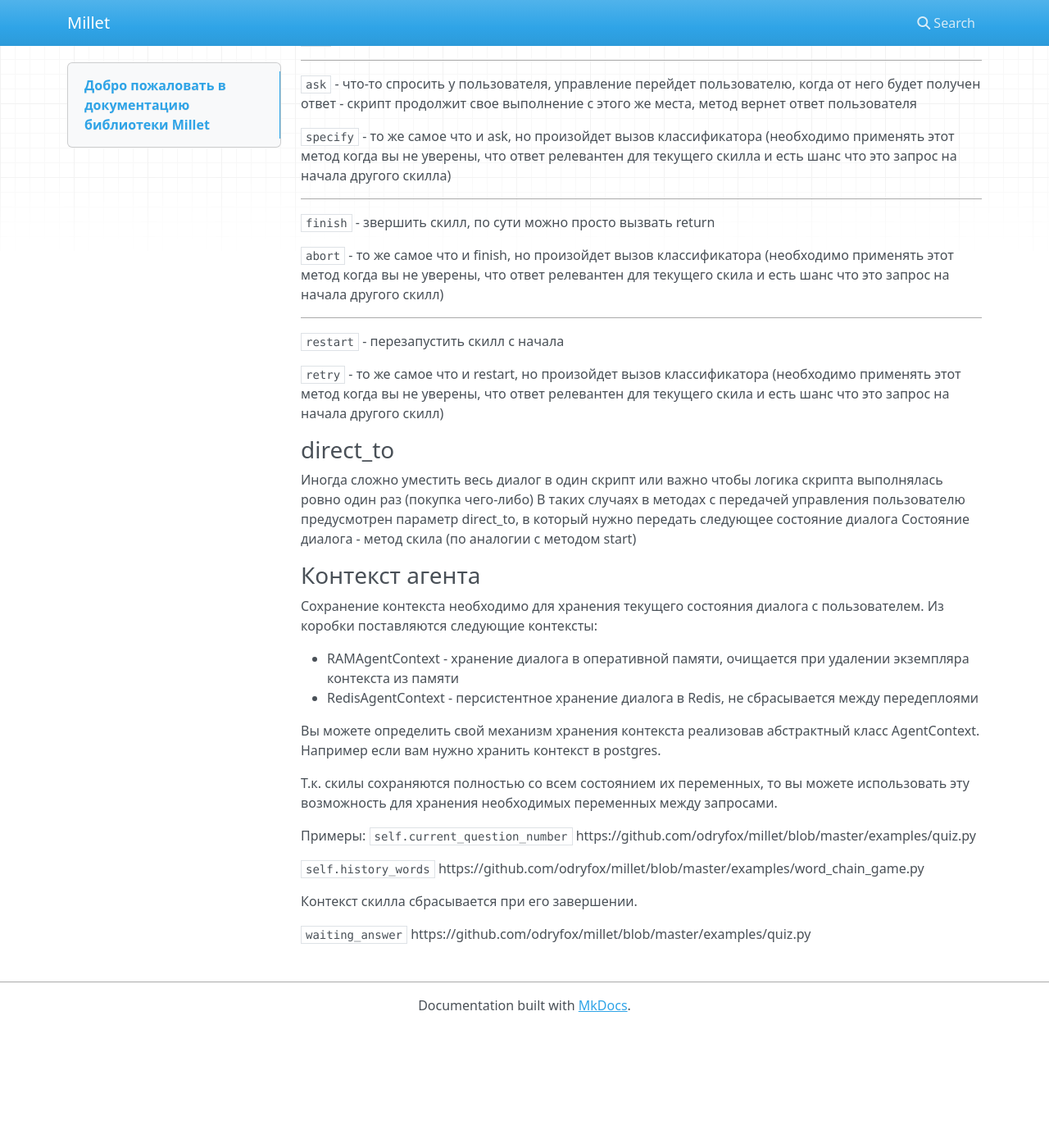
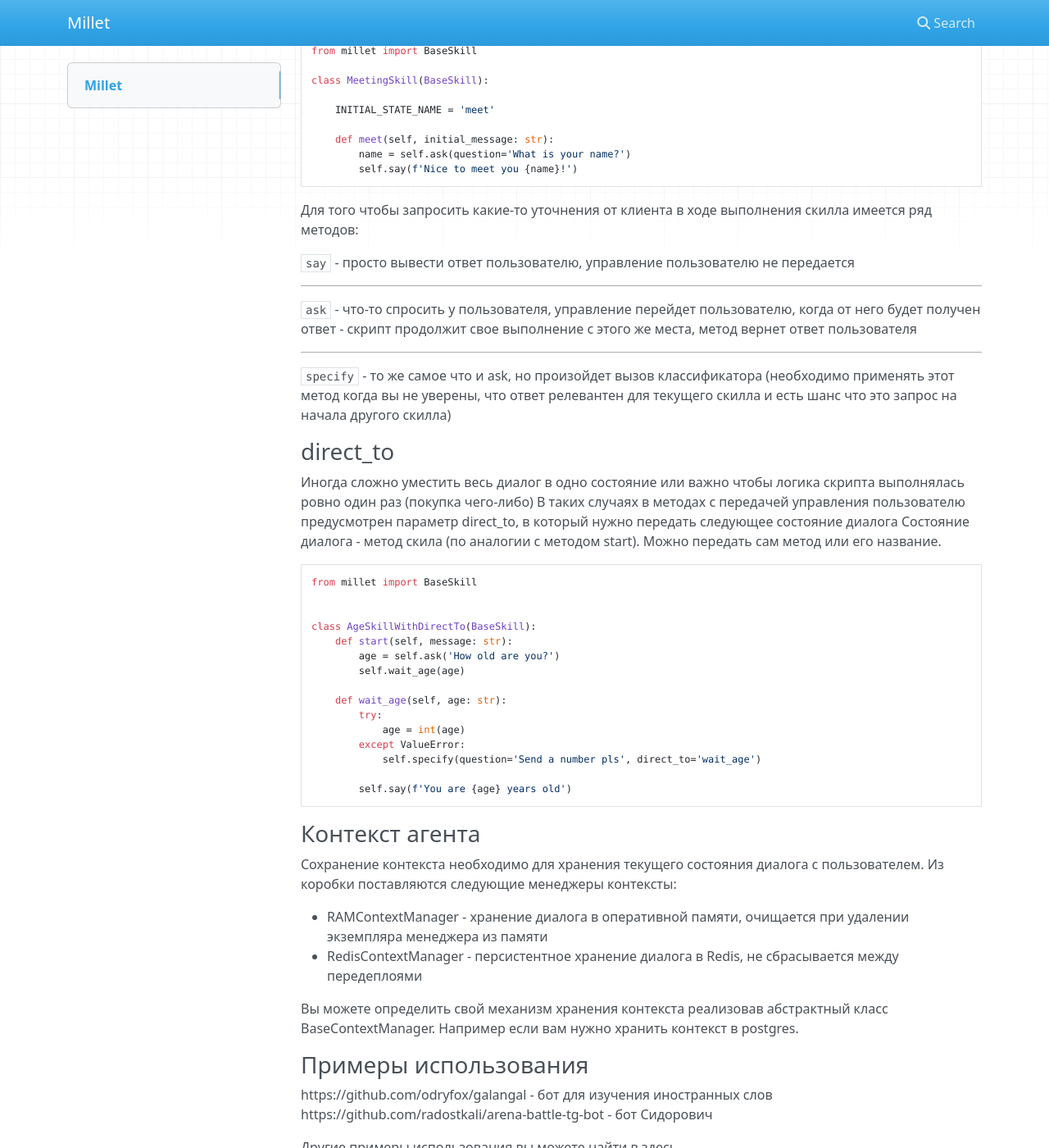
Before and after one commit to odryfox/millet, an MkDocs documentation site: the page built from docs/index.md, in a window 1280 px wide and 1400 px high, scrolled down 2558 px. Shown: the whole window at 82% size. Built offline with MkDocs 1.6.1, drawn with Linux system fonts in a browser that asks for light colours; nearby versions of some CDN libraries; before the commit the page ends 3812 px from its top, so only the background shows below that; some of the changed text lies outside the part shown.

Commit message:
Update docs

````diff
--- a/docs/index.md
+++ b/docs/index.md
@@ -1,4 +1,4 @@
-## Добро пожаловать в документацию библиотеки Millet
+## Millet
 
 **Millet** - библиотека для создания диалоговых агентов.
 
@@ -19,12 +19,12 @@ def meeting_skill(message: str):
 и этот же скилл в Millet:
 
 ```python
-from millet import Skill
+from millet import BaseSkill
 
-class MeetingSkill(Skill):
+class MeetingSkill(BaseSkill):
     def start(self, initial_message: str):
-        name = self.ask(question="What is your name?")
-        self.say(f"Nice to meet you {name}!")
+        name = self.ask(question='What is your name?')
+        self.say(f'Nice to meet you {name}!')
 ```
 
 если бы вы описывали даже такой простой диалог для асинхронного бота своими силами, то вам бы пришлось использовать state-машину
@@ -50,26 +50,37 @@ pip install Millet
 Опишем агента, который умеет знакомиться:
 ```python
 from typing import List
-from millet import Agent, Skill
+from millet import Agent, BaseSkill, BaseSkillClassifier
 
-class MeetingSkill(Skill):
+
+class MeetingSkill(BaseSkill):
     def start(self, initial_message: str):
-        name = self.ask(question="What is your name?")
-        self.say(f"Nice to meet you {name}!")
+        name = self.ask(question='What is your name?')
+        self.say(f'Nice to meet you {name}!')
 
-def skill_classifier(message: str) -> List[Skill]:
-    return [MeetingSkill()]
 
+class SkillClassifier(BaseSkillClassifier):
+    @property
+    def skills_map(self) -> dict[str, BaseSkill]:
+        return {
+            'meeting': MeetingSkill(),
+        }
+
+    def classify(self, message: str) -> List[str]:
+        return ['meeting']
+
+
+skill_classifier = SkillClassifier()
 agent = Agent(skill_classifier=skill_classifier)
-conversation = agent.conversation_with_user("user_id_in_system")
+conversation = agent.conversation_with_user('Bob')
 ```
 
 использование:
 ```shell
->>> conversation.query("Hello")
-["What is your name?"]
->>> conversation.query("Bob")
-["Nice to meet you Bob!"]
+>>> conversation.query('Hello')
+['What is your name?']
+>>> conversation.query('Bob')
+['Nice to meet you Bob!']
 ```
 
 всем остальным рекомендуется продолжить чтение документации.
@@ -84,74 +95,86 @@ conversation = agent.conversation_with_user("user_id_in_system")
 
 **Диалог** - это процесс использования пользователем скилла агента. Диалог подразумевает, что какой-то пользователь находится в каком-то состоянии использования скилла агента.
 
-**Контекст диалога** - в ходе диалога ваш агент запрашивает у пользователя необходимые данные, для достижения цели скилла. Эти данные и есть контекст диалога.
-
-**Контекст пользователя** - в ходе работы с пользователем ваш агент может узнать принципиально важные данные о пользователе, например имя. Вы можете спросить в каком-то скилле один раз имя и больше не спрашивать его никогда, потому что оно уже будет в контексте пользователя.
-
 **Классификатор скиллов** - механизм определения каким скиллом хочет воспользоваться пользователь на основании его запроса. Библиотека дает возможность описать свой классификатор - это может быть сложная ML-модель либо старые добрые if-else.
 
 **Релевантность** - иногда пользователь не хочет доводить до цели текущий скилл. Он может захотеть воспользоваться другим скиллом или просто закончить текущий. Релевантность определяет уместно ли текущее сообщение пользователя к текущему скиллу. Возможно это сообщение не очень уместно и стоит переключить скилл классификатором.
 
 
 ### Описание скиллов
-Для создания своего скилла необходимо реализовать класс Skill.
+Для создания своего скилла необходимо реализовать класс BaseSkill.
 
 ```python
-from millet import Skill
+from millet import BaseSkill
 
-class MeetingSkill(Skill):
+class MeetingSkill(BaseSkill):
     def start(self, initial_message: str):
-        name = self.ask(question="What is your name?")
-        self.say(f"Nice to meet you {name}!")
+        name = self.ask(question='What is your name?')
+        self.say(f'Nice to meet you {name}!')
+```
+
+По умолчанию точкой входа является состояние INITIAL_STATE_NAME='start', но вы можете задать любое.
+
+```python
+from millet import BaseSkill
+
+class MeetingSkill(BaseSkill):
+
+    INITIAL_STATE_NAME = 'meet'
+
+    def meet(self, initial_message: str):
+        name = self.ask(question='What is your name?')
+        self.say(f'Nice to meet you {name}!')
 ```
 
 Для того чтобы запросить какие-то уточнения от клиента в ходе выполнения скилла имеется ряд методов:
 
-`say` - просто вывести ответ пользователю, упрвление пользователю не передается
+`say` - просто вывести ответ пользователю, управление пользователю не передается
 
 ---
 `ask` - что-то спросить у пользователя, управление перейдет пользователю, когда от него будет получен ответ - скрипт продолжит свое выполнение с этого же места, метод вернет ответ пользователя
 
+---
 `specify` - то же самое что и ask, но произойдет вызов классификатора (необходимо применять этот метод когда вы не уверены, что ответ релевантен для текущего скилла и есть шанс что это запрос на начала другого скилла)
-
----
-`finish` - звершить скилл, по сути можно просто вызвать return
-
-`abort` - то же самое что и finish, но произойдет вызов классификатора (необходимо применять этот метод когда вы не уверены, что ответ релевантен для текущего скила и есть шанс что это запрос на начала другого скилл)
-
----
-`restart` - перезапустить скилл с начала
-
-`retry` - то же самое что и restart, но произойдет вызов классификатора (необходимо применять этот метод когда вы не уверены, что ответ релевантен для текущего скила и есть шанс что это запрос на начала другого скилл)
 
 
 ### direct_to
-Иногда сложно уместить весь диалог в один скрипт или важно чтобы логика скрипта выполнялась ровно один раз (покупка чего-либо)
+Иногда сложно уместить весь диалог в одно состояние или важно чтобы логика скрипта выполнялась ровно один раз (покупка чего-либо)
 В таких случаях в методах с передачей управления пользователю предусмотрен параметр direct_to, в который нужно передать следующее состояние диалога
-Состояние диалога - метод скила (по аналогии с методом start)
+Состояние диалога - метод скила (по аналогии с методом start). Можно передать сам метод или его название.
+
+```python
+from millet import BaseSkill
+
+
+class AgeSkillWithDirectTo(BaseSkill):
+    def start(self, message: str):
+        age = self.ask('How old are you?')
+        self.wait_age(age)
+
+    def wait_age(self, age: str):
+        try:
+            age = int(age)
+        except ValueError:
+            self.specify(question='Send a number pls', direct_to='wait_age')
+
+        self.say(f'You are {age} years old')
+```
 
 
 ### Контекст агента
 
 Сохранение контекста необходимо для хранения текущего состояния диалога с пользователем.
-Из коробки поставляются следующие контексты:
+Из коробки поставляются следующие менеджеры контексты:
 
-- RAMAgentContext - хранение диалога в оперативной памяти, очищается при удалении экземпляра контекста из памяти
-- RedisAgentContext - персистентное хранение диалога в Redis, не сбрасывается между передеплоями
+- RAMContextManager - хранение диалога в оперативной памяти, очищается при удалении экземпляра менеджера из памяти
+- RedisContextManager - персистентное хранение диалога в Redis, не сбрасывается между передеплоями
 
-Вы можете определить свой механизм хранения контекста реализовав абстрактный класс AgentContext. Например если вам нужно хранить контекст в postgres.
+Вы можете определить свой механизм хранения контекста реализовав абстрактный класс BaseContextManager. Например если вам нужно хранить контекст в postgres.
 
-Т.к. скилы сохраняются полностью со всем состоянием их переменных, то вы можете использовать эту возможность
-для хранения необходимых переменных между запросами.
 
-Примеры:
-`self.current_question_number`
-https://github.com/odryfox/millet/blob/master/examples/quiz.py
+### Примеры использования
+https://github.com/odryfox/galangal - бот для изучения иностранных слов
+https://github.com/radostkali/arena-battle-tg-bot - бот Сидорович
 
-`self.history_words`
-https://github.com/odryfox/millet/blob/master/examples/word_chain_game.py
-
-Контекст скилла сбрасывается при его завершении.
-
-`waiting_answer`
-https://github.com/odryfox/millet/blob/master/examples/quiz.py
+Другие примеры использования вы можете найти в здесь
+https://github.com/odryfox/millet/tree/master/examples
````
